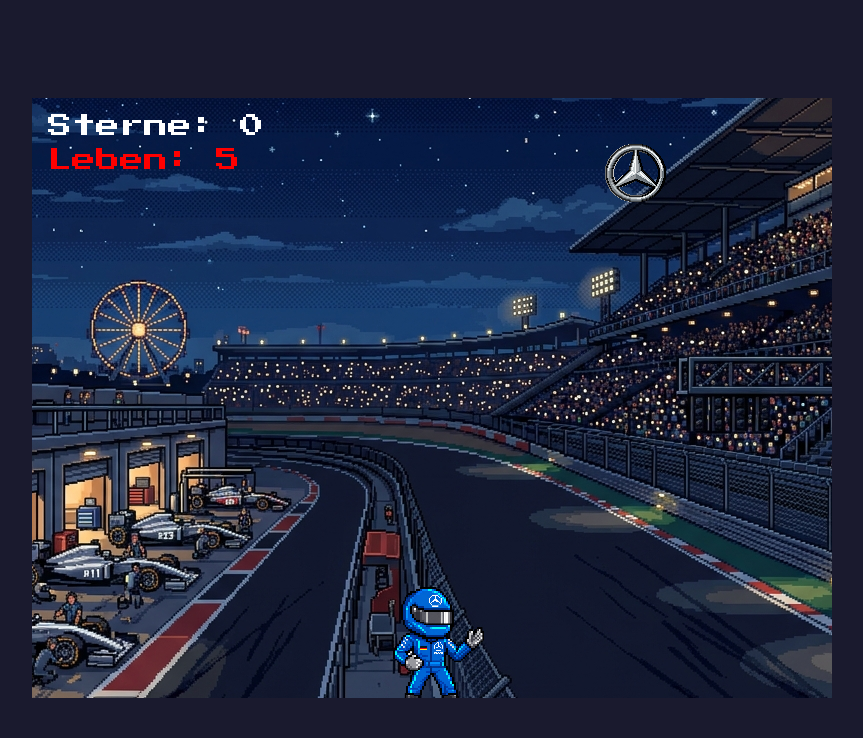
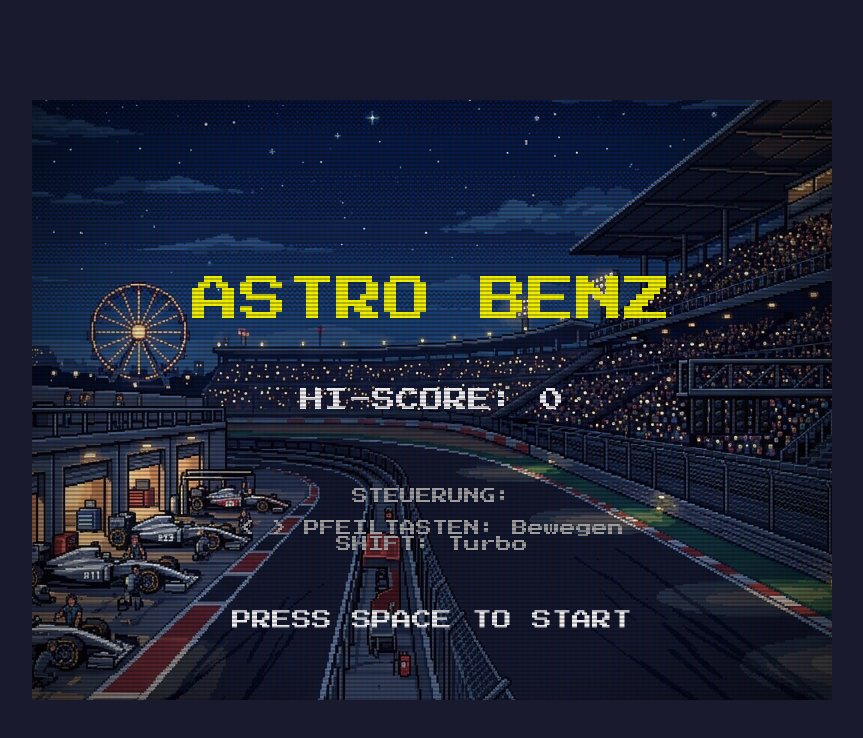
Before and after one commit to borderbird/Garys-Island, a website built with Vite: page index.html in a window 1280 px wide. Shown: the whole page, without its empty margins (208-1071 px from the left). Built offline with nearby package versions, Linux system fonts and the light colour scheme; animation ran at ten frames a second; files whose address does not match are found by name.

Commit message:
feat: add StartScene and update game logic

```diff
--- a/index.html
+++ b/index.html
@@ -20,11 +20,52 @@
         position: absolute;
         visibility: hidden;
       }
+      #app {
+        position: relative;
+        width: 800px;
+        height: 600px;
+        overflow: hidden;
+      }
+      .crt::before {
+        content: " ";
+        display: block;
+        position: absolute;
+        top: 0;
+        left: 0;
+        bottom: 0;
+        right: 0;
+        background: linear-gradient(rgba(18, 16, 16, 0) 50%, rgba(0, 0, 0, 0.25) 50%), linear-gradient(90deg, rgba(255, 0, 0, 0.06), rgba(0, 255, 0, 0.02), rgba(0, 0, 255, 0.06));
+        z-index: 2;
+        background-size: 100% 4px, 6px 100%;
+        pointer-events: none;
+      }
+      .crt::after {
+        content: " ";
+        display: block;
+        position: absolute;
+        top: 0;
+        left: 0;
+        bottom: 0;
+        right: 0;
+        background: radial-gradient(circle, rgba(0,0,0,0) 60%, rgba(0,0,0,0.5) 100%);
+        z-index: 3;
+        pointer-events: none;
+      }
+      @keyframes flicker {
+        0% { opacity: 0.95; }
+        5% { opacity: 0.85; }
+        10% { opacity: 0.95; }
+        15% { opacity: 1; }
+        100% { opacity: 1; }
+      }
+      .crt {
+        animation: flicker 0.15s infinite;
+      }
     </style>
   </head>
   <body>
     <div id="font-preload">.</div>
-    <div id="app"></div>
+    <div id="app" class="crt"></div>
     <script type="module" src="/src/main.ts"></script>
   </body>
 </html>
--- a/src/GameScene.ts
+++ b/src/GameScene.ts
@@ -7,9 +7,11 @@ export default class GameScene extends Phaser.Scene {
 
     private score: number = 0;
     private lives: number = 5;
+    private level: number = 1;
 
     private scoreText!: Phaser.GameObjects.Text;
     private livesText!: Phaser.GameObjects.Text;
+    private levelText!: Phaser.GameObjects.Text;
     private spawnTimerEvent!: Phaser.Time.TimerEvent;
 
     private bgmContext: AudioContext | null = null;
@@ -46,15 +48,20 @@ export default class GameScene extends Phaser.Scene {
 
         this.score = 0;
         this.lives = 5;
+        this.level = 1;
+
+        const highscore = localStorage.getItem('astroBenzHighscore') || '0';
 
         // UI-Texte
-        this.scoreText = this.add.text(16, 16, 'Sterne: 0', { fontSize: '24px', color: '#fff', fontFamily: '"Press Start 2P"' });
-        this.livesText = this.add.text(16, 50, 'Leben: 5', { fontSize: '24px', color: '#ff0000', fontFamily: '"Press Start 2P"' });
+        this.scoreText = this.add.text(16, 16, 'SCORE: 0', { fontSize: '24px', color: '#fff', fontFamily: '"Press Start 2P"' });
+        this.livesText = this.add.text(16, 50, 'LIVES: 5', { fontSize: '24px', color: '#ff0000', fontFamily: '"Press Start 2P"' });
+        this.add.text(800 - 16, 16, `HI-SCORE: ${highscore}`, { fontSize: '24px', color: '#fff', fontFamily: '"Press Start 2P"' }).setOrigin(1, 0);
+        this.levelText = this.add.text(400, 300, '', { fontSize: '32px', color: '#ffff00', fontFamily: '"Press Start 2P"' }).setOrigin(0.5);
 
         // Spieler erstellen und Physik aktivieren
         this.player = this.physics.add.sprite(400, 550, 'player');
         this.player.setCollideWorldBounds(true); // Darf den Bildschirm nicht verlassen
-        this.player.setSize(80, 100, true); // Hitbox anpassen und zentrieren
+        this.player.setSize(80, 100); // Hitbox anpassen
 
         // Gruppe für die Sterne
         this.starsGroup = this.physics.add.group();
@@ -111,9 +118,17 @@ export default class GameScene extends Phaser.Scene {
             this.player.setVelocityX(0);
         }
 
-        // Prüfen, ob Sterne den unteren Rand erreicht haben (verpasst!)
+        // Prüfen, ob Sterne den unteren Rand erreicht haben (verpasst!) und Zickzack-Bewegung anwenden
         this.starsGroup.getChildren().forEach((gameObject) => {
             const star = gameObject as Phaser.Types.Physics.Arcade.SpriteWithDynamicBody;
+
+            // Zickzack-Bewegung
+            if (star.getData('isZigzag')) {
+                const startX = star.getData('startX');
+                const time = this.time.now / 300; // Geschwindigkeit der Seitwärtsbewegung
+                star.x = startX + Math.sin(time + star.getData('randomOffset')) * 100;
+            }
+
             if (star.y > 600) {
                 this.missStar(star);
             }
@@ -124,14 +139,28 @@ export default class GameScene extends Phaser.Scene {
 
     private spawnStar() {
         // Zufällige X-Position zwischen 50 und 750 (Bildschirmbreite vorausgesetzt: 800)
-        const x = Phaser.Math.Between(50, 750);
+        let x = Phaser.Math.Between(50, 750);
+
+        // Verhindern, dass Zickzack-Sterne aus dem Bild fliegen
+        if (this.level >= 2) {
+            x = Phaser.Math.Between(150, 650);
+        }
+
         const star = this.starsGroup.create(x, 0, 'star');
         star.setScale(0.5);
         star.setCircle(50, 14, 14); // Hitbox als Kreis anpassen und zentrieren
 
-        // Fällt nach unten (Schwerkraft für Sterne abhängig vom Punktestand)
-        let minSpeed = 150 + (this.score * 10);
-        let maxSpeed = 300 + (this.score * 15);
+        // Zickzack-Logik ab Level 2
+        if (this.level >= 2 && Phaser.Math.FloatBetween(0, 1) < 0.3) {
+            star.setData('isZigzag', true);
+            star.setData('startX', x);
+            star.setData('randomOffset', Phaser.Math.FloatBetween(0, Math.PI * 2));
+            star.setTint(0xff0000); // Rot markieren
+        }
+
+        // Fällt nach unten (Schwerkraft für Sterne abhängig vom Level)
+        let minSpeed = 150 + (this.level * 30);
+        let maxSpeed = 300 + (this.level * 40);
 
         // Obergrenze einfügen, damit es spielbar bleibt
         minSpeed = Math.min(minSpeed, 800);
@@ -140,18 +169,35 @@ export default class GameScene extends Phaser.Scene {
         star.setVelocityY(Phaser.Math.Between(minSpeed, maxSpeed));
     }
 
-    private catchStar(player: any, star: any) {
+    private catchStar(_player: any, star: any) {
         star.destroy(); // Stern verschwindet
-        this.score += 1; // Punkt dazu
-        this.scoreText.setText('Sterne: ' + this.score);
+        this.score += 100; // 100 Punkte pro Stern
+        this.scoreText.setText('SCORE: ' + this.score);
+
+        // Level Up Check (alle 1000 Punkte)
+        if (this.score % 1000 === 0) {
+            this.level += 1;
+            this.showLevelUp();
+        }
 
         this.sound.play('catchSound', { volume: 0.5 });
     }
 
+    private showLevelUp() {
+        this.levelText.setText(`WELLE ${this.level}`);
+        this.levelText.setAlpha(1);
+
+        this.tweens.add({
+            targets: this.levelText,
+            alpha: 0,
+            duration: 2000,
+            ease: 'Power2'
+        });
+    }
     private missStar(star: Phaser.Types.Physics.Arcade.SpriteWithDynamicBody) {
         star.destroy();
         this.lives -= 1;
-        this.livesText.setText('Leben: ' + this.lives);
+        this.livesText.setText('LIVES: ' + this.lives);
 
         this.sound.play('missSound', { volume: 0.5 });
         // Kamera-Wackeln als Feedback für Fehler
@@ -169,14 +215,42 @@ export default class GameScene extends Phaser.Scene {
 
         this.playGameOverChiptune();
 
+        // Highscore speichern
+        const currentHighscore = parseInt(localStorage.getItem('astroBenzHighscore') || '0', 10);
+        if (this.score > currentHighscore) {
+            localStorage.setItem('astroBenzHighscore', this.score.toString());
+        }
+
         // Game Over Text anzeigen
-        const gameOverText = `GAME OVER\n\nDu hast ${this.score} Sterne gefangen!`;
+        const gameOverText = `GAME OVER\n\nSCORE: ${this.score}\n\nPRESS SPACE TO RESTART\nPRESS 'S' FOR SCREENSHOT`;
         this.add.text(400, 300, gameOverText, {
             fontSize: '24px',
             color: '#fff',
             fontFamily: '"Press Start 2P"',
-            align: 'center'
+            align: 'center',
+            lineSpacing: 10
         }).setOrigin(0.5, 0.5); // Zentriert den Text
+
+        // Screenshot-Funktion ('S' Taste)
+        if (this.input.keyboard) {
+            this.input.keyboard.once('keydown-S', () => {
+                this.game.renderer.snapshot((image: any) => {
+                    const link = document.createElement('a');
+                    link.download = `astro-benz-highscore-${this.score}.png`;
+                    link.href = image.src;
+                    link.click();
+                });
+            });
+        }
+
+        // Neustart mit Leertaste
+        this.time.delayedCall(500, () => {
+            if (this.input.keyboard) {
+                this.input.keyboard.once('keydown-SPACE', () => {
+                    this.scene.start('StartScene');
+                });
+            }
+        });
     }
 
     private playGameOverChiptune() {
--- /dev/null
+++ b/src/StartScene.ts
@@ -0,0 +1,70 @@
+import Phaser from 'phaser';
+
+export default class StartScene extends Phaser.Scene {
+    constructor() {
+        super('StartScene');
+    }
+
+    preload() {
+        // Load background if not loaded already, though it's loaded in GameScene.
+        // We should move preload to a PreloaderScene or just duplicate it here for now to ensure it's available.
+        this.load.image('background', 'assets/bg.png');
+    }
+
+    create() {
+        // Hintergrund
+        this.add.image(400, 300, 'background').setDepth(-1);
+
+        // Highscore laden
+        const highscore = localStorage.getItem('astroBenzHighscore') || '0';
+
+        // Titel
+        this.add.text(400, 200, 'ASTRO BENZ', {
+            fontSize: '48px',
+            color: '#ffff00',
+            fontFamily: '"Press Start 2P"',
+            align: 'center'
+        }).setOrigin(0.5);
+
+        // Highscore
+        this.add.text(400, 300, `HI-SCORE: ${highscore}`, {
+            fontSize: '24px',
+            color: '#ffffff',
+            fontFamily: '"Press Start 2P"',
+            align: 'center'
+        }).setOrigin(0.5);
+
+        // Steuerung (Tastenbefehle)
+        const controlsText = `STEUERUNG:\n\n< > PFEILTASTEN: Bewegen\nSHIFT: Turbo`;
+        this.add.text(400, 420, controlsText, {
+            fontSize: '16px',
+            color: '#aaaaaa',
+            fontFamily: '"Press Start 2P"',
+            align: 'center'
+        }).setOrigin(0.5);
+
+        // Start Text (Blinkend)
+        const startText = this.add.text(400, 520, 'PRESS SPACE TO START', {
+            fontSize: '20px',
+            color: '#ffffff',
+            fontFamily: '"Press Start 2P"',
+            align: 'center'
+        }).setOrigin(0.5);
+
+        // Blink-Effekt
+        this.time.addEvent({
+            delay: 500,
+            loop: true,
+            callback: () => {
+                startText.visible = !startText.visible;
+            }
+        });
+
+        // Space-Taste zum Starten
+        if (this.input.keyboard) {
+            this.input.keyboard.once('keydown-SPACE', () => {
+                this.scene.start('GameScene');
+            });
+        }
+    }
+}
--- a/src/main.ts
+++ b/src/main.ts
@@ -1,4 +1,5 @@
 import Phaser from 'phaser';
+import StartScene from './StartScene';
 import GameScene from './GameScene';
 
 const config: Phaser.Types.Core.GameConfig = {
@@ -13,7 +14,7 @@ const config: Phaser.Types.Core.GameConfig = {
             debug: false
         }
     },
-    scene: [GameScene],
+    scene: [StartScene, GameScene],
     backgroundColor: '#1a1a2e', // Ein dunkles Blau/Lila für den Retro-Look
     pixelArt: true
 };
```
